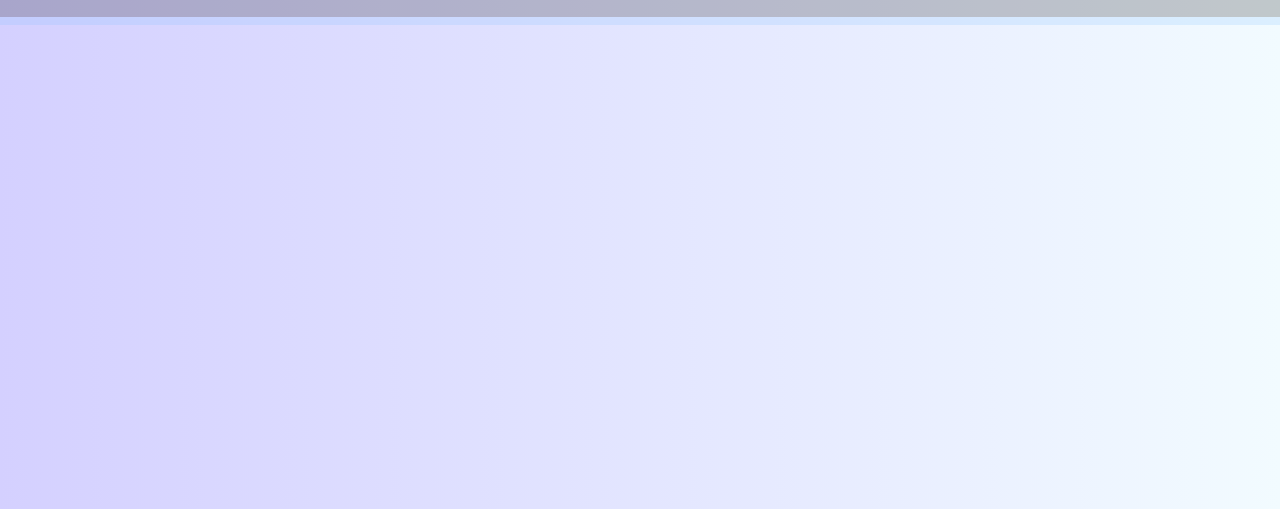
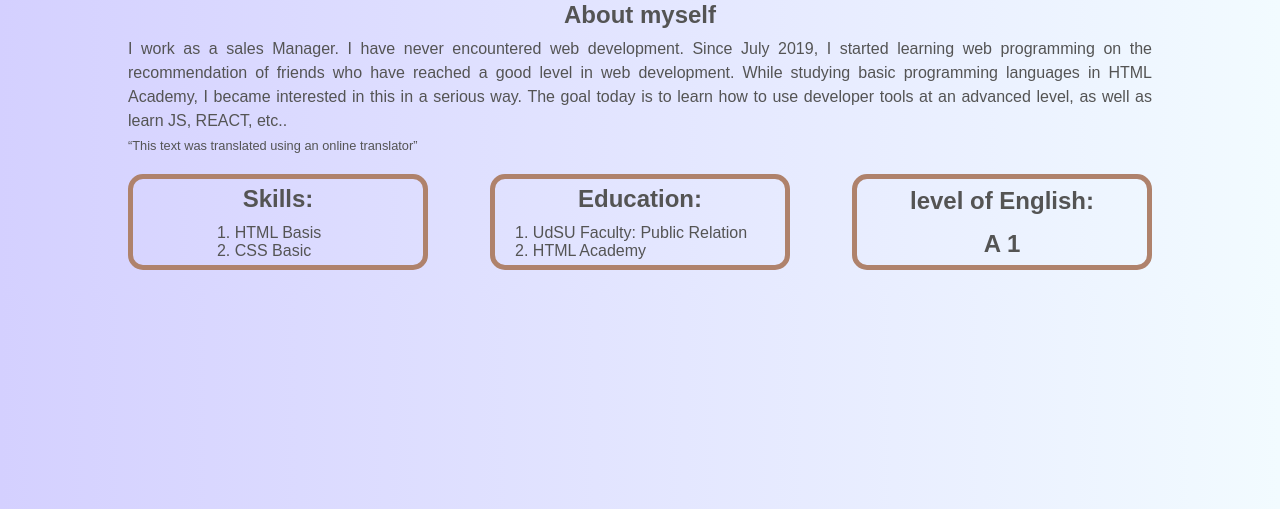
Before and after one commit to IvanKholin89/rsschool-cv, a plain HTML site: page index.html in a window 1280 px wide. Shown: the part 291-800 px from the top of the page. Drawn offline with Linux system fonts and the light colour scheme.

Commit message:
feat: add main block and style for main block

```diff
--- a/index.html
+++ b/index.html
@@ -27,5 +27,37 @@
             </div>
         </header>
     </div>
+    <div class="container">
+        <main class="main">
+            <div class="main__about">
+                <h2>About myself</h2>
+                <p>I work as a sales Manager. I have never encountered web development.
+                    Since July 2019, I started learning web programming on the recommendation of friends who have reached a good level in web development.
+                    While studying basic programming languages in HTML Academy, I became interested in this in a serious way.
+                    The goal today is to learn how to use developer tools at an advanced level, as well as learn JS, REACT, etc..
+                    <br><q>This text was translated using an online translator</q></p>
+            </div>
+            <div class="main__item">
+                <div class="main__item-block">
+                    <h2>Skills:</h2>
+                    <ol>
+                        <li>HTML Basis</li>
+                        <li>CSS Basic</li>
+                    </ol>
+                </div>
+                <div class="main__item-block">
+                    <h2>Education:</h2>
+                    <ol>
+                        <li>UdSU Faculty: Public Relation</li>
+                        <li>HTML Academy</li>
+                    </ol>
+                </div>
+                <div class="main__item-block">
+                    <h2>level of English:</h2>
+                    <h2>A 1</h2>
+                </div>
+            </div>
+        </main>
+    </div>
 </body>
 </html>
--- a/style.css
+++ b/style.css
@@ -7,11 +7,16 @@
 
 
 body {
-    position: relative;
+
     background: linear-gradient(to left, #f2fbff, #d4d0ff) ;
 }
 
-.container::after {
+.container {
+    position: relative;
+}
+
+.header::after,
+.main::after  {
     content: '';
     position: absolute;
     top: 0;
@@ -25,6 +30,8 @@ body {
 
 }
 
+
+
 .header {
     display: flex;
     justify-content: space-around;
@@ -34,18 +41,21 @@ body {
 
 .header__item-img {
     border-radius: 15px;
-    border: 5px solid #fff4ef;
+    border: 5px solid #af826c;
 }
 
-.header__item {
+.header__item,
+.main__about {
     display: flex;
     flex-direction: column;
     justify-content: center;
     align-items: center;
-    margin: 5vh auto;
+    margin: 2vh auto;
 }
 
-.header__item h2 {
+.header__item h2,
+.main__about h2,
+.main__about p {
     margin-top: 1vh;
     color: #545454;
 }
@@ -60,12 +70,56 @@ a:hover {
     color: #82c2ff;
     text-decoration: underline;
     z-index: 2;
-
 }
 
-.container:hover::after {
+.header:hover::after,
+.main:hover::after {
     opacity: 0.2;
     border-top: 1vh solid #82c2ff;
     border-bottom: 1vh solid #82c2ff;
     transition: all 0.4s ease-in;
 }
+
+
+
+
+.main {
+    display: flex;
+    flex-direction: column;
+    max-width: 1024px;
+    margin: 0 auto;
+}
+
+.main__about p {
+    display: inline-block;
+    text-align: justify;
+    line-height: 3vh;
+}
+
+.main__about q {
+    font-size: 0.8em;
+}
+
+.main__item {
+    display: flex;
+    justify-content: space-between;
+    color: #545454;
+    margin-bottom: 3vh;
+}
+
+.main__item-block {
+    display: flex;
+    flex-direction: column;
+    justify-content: space-around;
+    align-items: center;
+    height: 12vh;
+    width: 300px;
+    border-radius: 15px;
+    border: 5px solid #af826c;
+    transition: all 0.4s ease-in;
+}
+
+.main__item-block:hover {
+    color: #af826c;
+    border: 5px solid #aaa5a5;
+}
```
